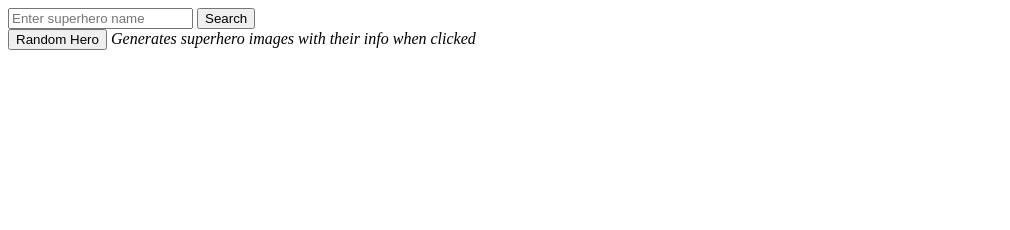
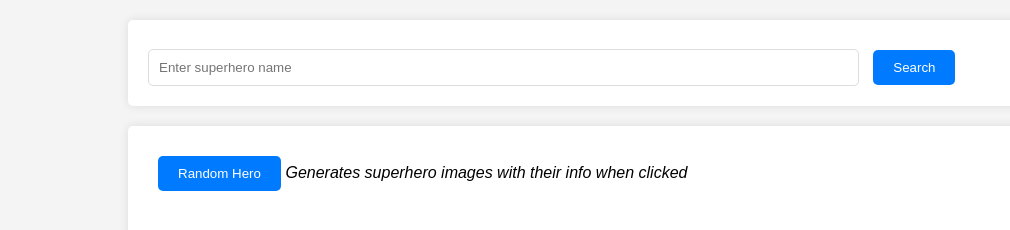
Before and after one commit to hassan-033/Superhero-generator, a plain HTML site: page index.html in a window 1280 px wide. Shown: the whole page, without its empty margins (0-1010 px from the left). Drawn offline with Linux system fonts and the light colour scheme.

Commit message:
added styling

```diff
--- a/index.html
+++ b/index.html
@@ -4,17 +4,7 @@
     <meta charset="UTF-8">
     <meta name="viewport" content="width=device-width, initial-scale=1.0">
     <title>SuperHero</title>
-    <style>
-        .main-div {
-
-        }
-        .div-one {
-
-        }
-        .div-two {
-
-        }
-    </style>
+    <link rel="stylesheet" href="styles.css">
 </head>
 <body>
     <div class="main-div">
--- /dev/null
+++ b/styles.css
@@ -0,0 +1,45 @@
+body {
+    font-family: Arial, sans-serif;
+    background-color: #f4f4f4;
+    margin: 0;
+    padding: 0;
+    box-sizing: border-box;
+}
+
+.main-div {
+    width: 80%;
+    margin: 0 auto;
+    padding: 20px;
+}
+
+.div-one, .div-two {
+    background-color: #fff;
+    padding: 20px;
+    margin-bottom: 20px;
+    border-radius: 5px;
+    box-shadow: 0px 0px 10px 0px rgba(0,0,0,0.1);
+}
+
+#searchInput {
+    width: 70%;
+    padding: 10px;
+    border-radius: 5px;
+    border: 1px solid #ddd;
+}
+
+#searchButton, #getNewHeroButton {
+    background-color: #007BFF;
+    color: #fff;
+    border: none;
+    border-radius: 5px;
+    padding: 10px 20px;
+    cursor: pointer;
+    margin-left: 10px;
+    margin-top: 10px;
+}
+
+#image-wrapper {
+    width: 100%;
+    height: auto;
+    margin-top: 20px;
+}
```
